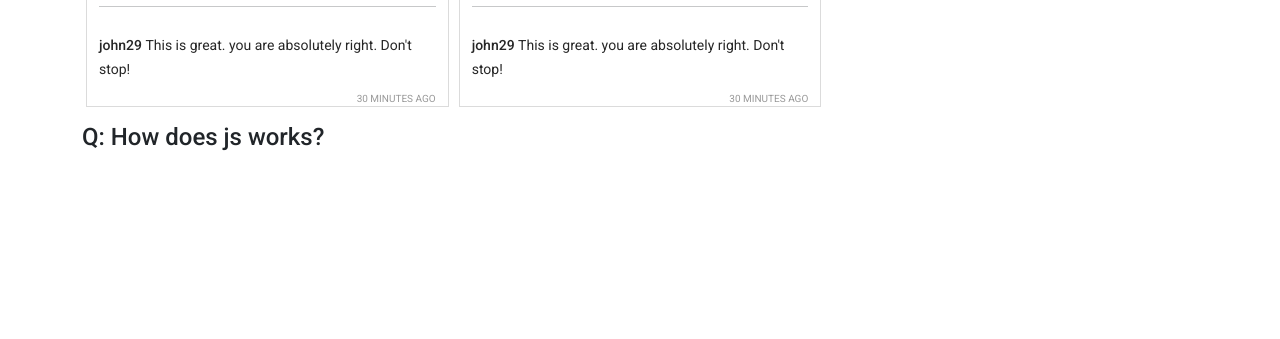
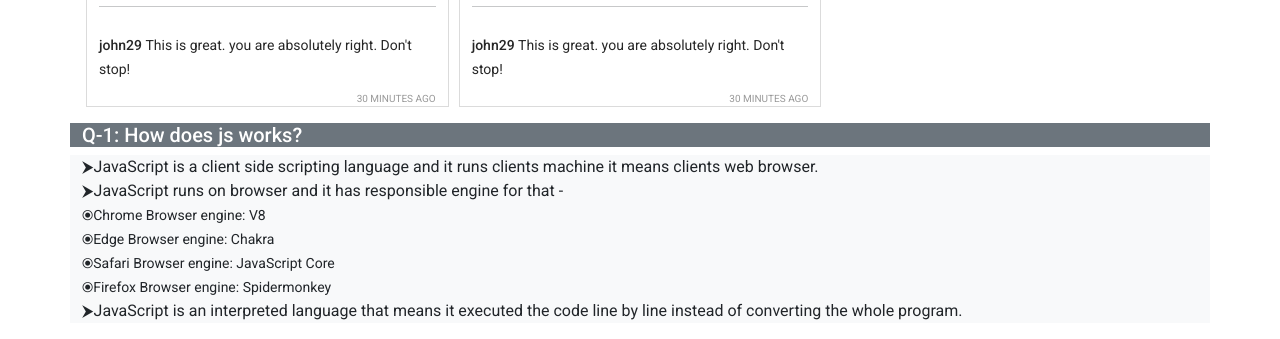
Before and after one commit to mdmehedihasan/insta-vibe, a plain HTML site: page index.html in a window 1280 px wide. Shown: the part 1425-1764 px from the top of the page. Before the commit the page ends 1585 px from the top, so only its background shows below. Drawn offline with nearby package versions, Linux system fonts and the light colour scheme.

Commit message:
how does javaScript works questions answer written.

```diff
--- a/index.html
+++ b/index.html
@@ -61,7 +61,18 @@
 
     <div class="container">
         <div class="row">
-            <h4>Q: How does js works?</h4>
+            <h5 class="bg-secondary text-white">Q-1: How does js works?</h5>
+            <p class="bg-light">⮞JavaScript is a client side scripting language and it runs clients machine it means
+                clients web browser.
+                <br>
+                ⮞JavaScript runs on browser and it has responsible engine for that -<br>
+                <small class="fw-3"> ⦿Chrome Browser engine: V8</small> <br>
+                <small class="fw-3"> ⦿Edge Browser engine: Chakra</small><br>
+                <small class="fw-3"> ⦿Safari Browser engine: JavaScript Core</small><br>
+                <small class="fw-3"> ⦿Firefox Browser engine: Spidermonkey</small> <br>
+                ⮞JavaScript is an interpreted language that means it executed the code line by line instead of
+                converting the whole program.
+            </p>
         </div>
 
         <footer></footer>
```
